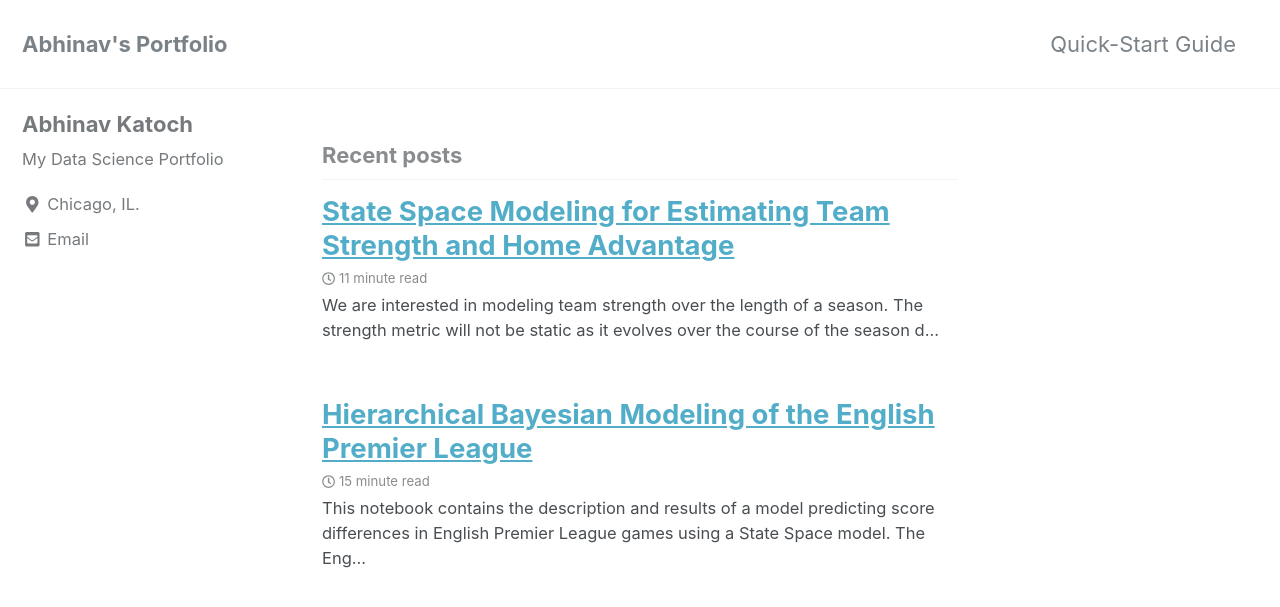
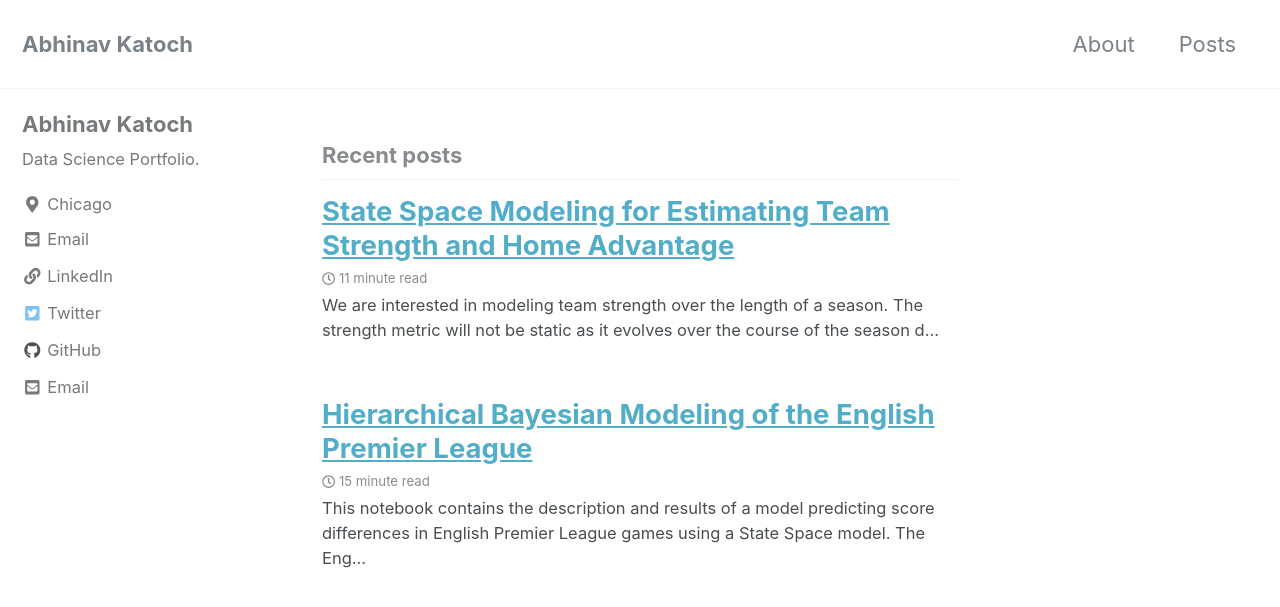
Before and after one commit to vonarchimboldi/abhinavkatoch.github.io, a Jekyll site: the page built from index.html, in a window 1280 px wide and 900 px high. Shown: the top 607 px of the window. Built offline with Jekyll 4.4.1, drawn with Linux system fonts in a browser that asks for light colours; nearby versions of some CDN libraries; the list of posts is cut into pages by our own code; some of the changed text lies outside the part shown.

Commit message:
sec commit

```diff
--- a/_config.yml
+++ b/_config.yml
@@ -16,10 +16,10 @@ minimal_mistakes_skin    : "default" # "air", "aqua", "contrast", "dark", "dirt"
 
 # Site Settings
 locale                   : "en-US"
-title                    : Abhinav's Portfolio
+title                    : Abhinav Katoch
 title_separator          : "-"
-name                     : Abhinac Katoch
-description              : My Data Science Portfolio
+name                     : Abhinav Katoch
+description              : My Data Science Portfolio.
 url                      : # the base hostname & protocol for your site e.g. "https://mmistakes.github.io"
 baseurl                  : # the subpath of your site, e.g. "/blog"
 repository               : # GitHub username/repo-name e.g. "mmistakes/minimal-mistakes"
@@ -103,28 +103,22 @@ analytics:
 author:
   name             : Abhinav Katoch
   avatar           : # path of avatar image, e.g. "/assets/images/bio-photo.jpg"
-  bio              : My Data Science Portfolio
-  location         : Chicago, IL.
+  bio              : Data Science Portfolio.
+  location         : Chicago
   email            : katoch@uchicago.edu
   links:
-    - label: "Email"
+    - label: Email
       icon: "fas fa-fw fa-envelope-square"
-      # url: mailto:your.name@email.com
-    - label: "Website"
+      url: katoch@uchicago.edu
+    - label: LinkedIn
       icon: "fas fa-fw fa-link"
-      # url: "https://your-website.com"
-    - label: "Twitter"
+      url: https://www.linkedin.com/in/abhinav-katoch-78672344/
+    - label: Twitter
       icon: "fab fa-fw fa-twitter-square"
-      # url: "https://twitter.com/"
-    - label: "Facebook"
-      icon: "fab fa-fw fa-facebook-square"
-      # url: "https://facebook.com/"
-    - label: "GitHub"
+      url: https://twitter.com/_vonarchimboldi
+    - label: GitHub
       icon: "fab fa-fw fa-github"
-      # url: "https://github.com/"
-    - label: "Instagram"
-      icon: "fab fa-fw fa-instagram"
-      # url: "https://instagram.com/"
+      url: https://github.com/vonarchimboldi
 
 # Site Footer
 footer:
@@ -153,6 +147,7 @@ footer:
 include:
   - .htaccess
   - _pages
+
 exclude:
   - "*.sublime-project"
   - "*.sublime-workspace"
@@ -286,9 +281,10 @@ defaults:
       comments: # true
       share: true
       related: true
+
   # _pages
   - scope:
-      path: ""
+      path: “”
       type: pages
     values:
       layout: single
```
Also changed, not shown: _data/navigation.yml (+4 -6 lines).
